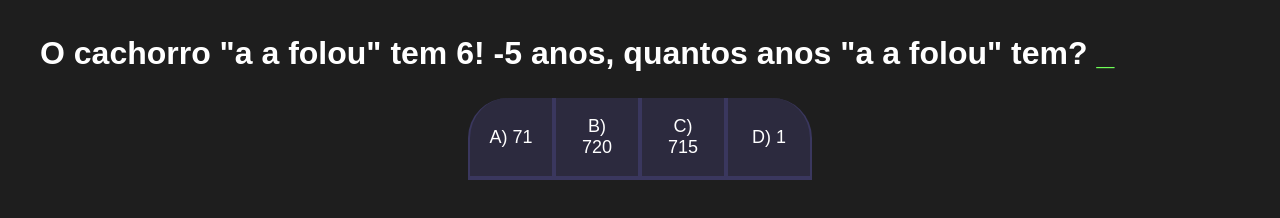
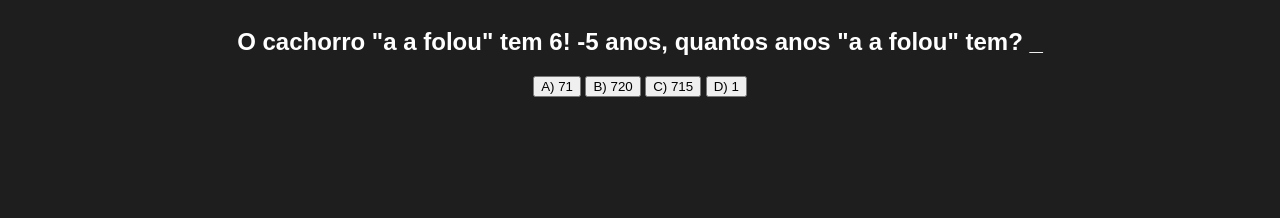
Before and after one commit to AlissonRafael/primeirotrimestre, a plain HTML site: page index.html in a window 1280 px wide. Drawn offline with Linux system fonts and the light colour scheme.

Commit message:
dfgdsgsd

```diff
--- a/style.css
+++ b/style.css
@@ -21,51 +21,3 @@ body {
   width: 100%;
   margin: 0 auto;
 }
-.titulo-principal {
-  text-align: left;
-  width: 100%;
-  font-size: 32px;
-}
-.titulo-principal span {
-  color: var(--verde);
-}
-.botao {
-  font-family: "Crakra Petch", sans-serif;
-  background-color: var(--botao-inativo);
-  color: var(--branco);
-  display: flex;
-  justify-content: center;
-  padding: 1em;
-  font-size: 18px;
-  align-items: center;
-  width: 100%;
-  border-bottom: 4px solid var(--botao-ativo);
-  border-left: 2px solid var(--botao-ativo);
-  border-right: 2px solid var(--botao-ativo);
-  border-top: none;
-}
-.botoes {
-  display: block;
-}
-
-@media screen and (min-width: 768px) {
-  .botoes {
-      display: flex;
-  }
-}
-.botao:first-child {
-  border-radius: 40px 40px 0 0;
-}
-@media screen and (min-width: 768px) {
-  .botoes {
-      display: flex;
-  }
-
-  .botao:first-child {
-      border-radius: 40px 0 0 0;
-  }
-
-  .botao:last-child {
-      border-radius: 0 40px 0 0;
-  }
-}
```
